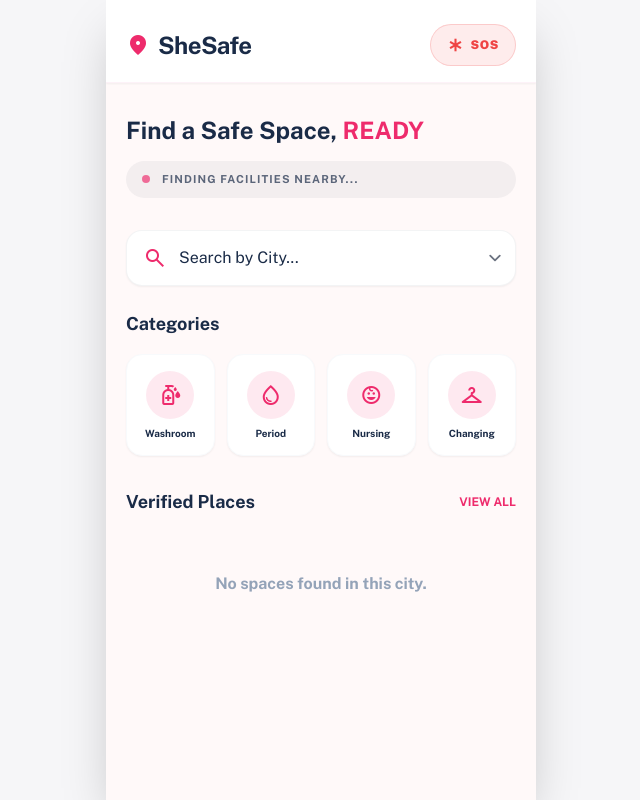
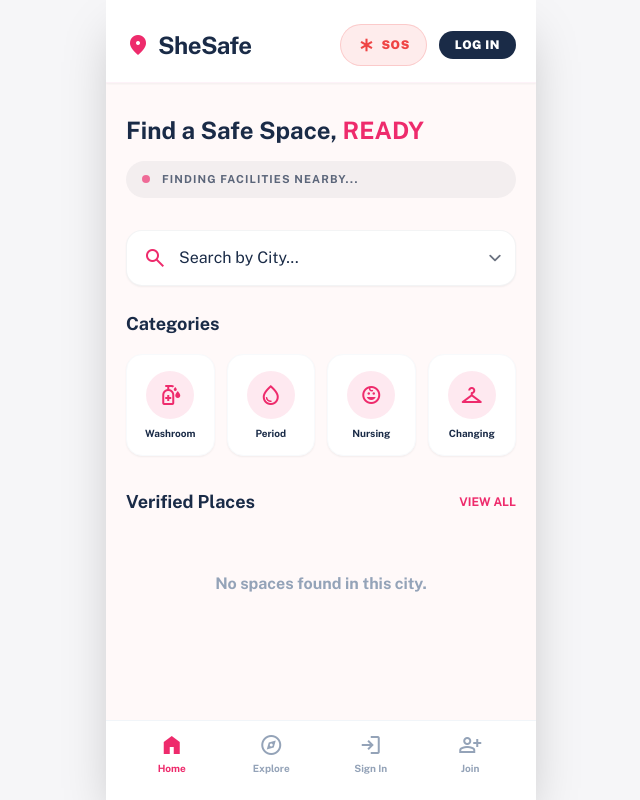
Before and after one commit to 25f1002177/SheSafe, a Flask app: page / in a window 1280 px wide. Shown: the whole page, without its empty margins (319-959 px from the left). Run offline with Flask 3, Linux system fonts and the light colour scheme; some libraries are stand-ins or nearby versions.

Commit message:
Navbar consistent

```diff
--- a/app/templates/base.html
+++ b/app/templates/base.html
@@ -1,16 +1,20 @@
 <!DOCTYPE html>
 <html class="light" lang="en">
+
 <head>
-    <meta charset="utf-8"/>
-    <meta content="width=device-width, initial-scale=1.0" name="viewport"/>
+    <meta charset="utf-8" />
+    <meta content="width=device-width, initial-scale=1.0" name="viewport" />
     <title>{% block title %}SheSafe{% endblock %}</title>
     <!-- Tailwind CSS with Plugins -->
     <script src="https://cdn.tailwindcss.com?plugins=forms,container-queries"></script>
     <!-- Google Fonts -->
-    <link href="https://fonts.googleapis.com/css2?family=Public+Sans:wght@300;400;500;600;700;800;900&display=swap" rel="stylesheet"/>
-    <link href="https://fonts.googleapis.com/css2?family=Plus+Jakarta+Sans:wght@400;500;600;700;800&display=swap" rel="stylesheet"/>
+    <link href="https://fonts.googleapis.com/css2?family=Public+Sans:wght@300;400;500;600;700;800;900&display=swap"
+        rel="stylesheet" />
+    <link href="https://fonts.googleapis.com/css2?family=Plus+Jakarta+Sans:wght@400;500;600;700;800&display=swap"
+        rel="stylesheet" />
     <!-- Material Symbols -->
-    <link href="https://fonts.googleapis.com/css2?family=Material+Symbols+Outlined:wght,FILL@100..700,0..1&display=swap" rel="stylesheet">
+    <link href="https://fonts.googleapis.com/css2?family=Material+Symbols+Outlined:wght,FILL@100..700,0..1&display=swap"
+        rel="stylesheet">
 
     <script id="tailwind-config">
         tailwind.config = {
@@ -28,7 +32,7 @@
                         "display": ["Public Sans"],
                         "plus": ["Plus Jakarta Sans"]
                     },
-                    borderRadius: {"DEFAULT": "0.5rem", "lg": "1rem", "xl": "1.5rem", "full": "9999px"},
+                    borderRadius: { "DEFAULT": "0.5rem", "lg": "1rem", "xl": "1.5rem", "full": "9999px" },
                 },
             },
         }
@@ -51,6 +55,7 @@
     </style>
     {% block styles %}{% endblock %}
 </head>
+
 <body class="min-h-screen">
     <div class="max-w-[430px] mx-auto min-h-screen flex flex-col relative bg-white dark:bg-background-dark shadow-2xl">
 
@@ -60,7 +65,8 @@
             {% for category, message in messages %}
             <div class="px-4 py-3 rounded-xl shadow-lg backdrop-blur-md font-bold text-sm flex items-center gap-3 animate-bounce
                 {% if category == 'error' %}bg-red-500/90 text-white{% else %}bg-navy-trust/90 text-white{% endif %}">
-                <span class="material-symbols-outlined">{% if category == 'error' %}error{% else %}check_circle{% endif %}</span>
+                <span class="material-symbols-outlined">{% if category == 'error' %}error{% else %}check_circle{% endif
+                    %}</span>
                 {{ message }}
             </div>
             {% endfor %}
@@ -73,28 +79,53 @@
         </main>
 
         {% block bottom_nav %}
-            {% if current_user.is_authenticated %}
-                {% if current_user.is_vendor %}
+        <nav
+            class="fixed bottom-0 w-full max-w-[430px] bg-white/95 dark:bg-slate-900/95 backdrop-blur-md border-t border-slate-100 dark:border-slate-800 px-4 py-3 pb-6 flex justify-around items-end z-50">
+            {% if not current_user.is_authenticated %}
+            <!-- Guest Bottom Nav -->
+            <a href="{{ url_for('main.index') }}"
+                class="flex flex-col items-center gap-1 w-1/4 {% if request.endpoint == 'main.index' %}text-brand-pink{% else %}text-slate-400{% endif %}">
+                <span
+                    class="material-symbols-outlined {% if request.endpoint == 'main.index' %}fill-1{% endif %}">home</span>
+                <span class="text-[10px] font-bold">Home</span>
+            </a>
+            <a href="#explore" class="flex flex-col items-center gap-1 w-1/4 text-slate-400">
+                <span class="material-symbols-outlined">explore</span>
+                <span class="text-[10px] font-bold">Explore</span>
+            </a>
+            <a href="{{ url_for('main.login') }}" class="flex flex-col items-center gap-1 w-1/4 text-slate-400">
+                <span class="material-symbols-outlined">login</span>
+                <span class="text-[10px] font-bold">Sign In</span>
+            </a>
+            <a href="{{ url_for('main.register') }}" class="flex flex-col items-center gap-1 w-1/4 text-slate-400">
+                <span class="material-symbols-outlined">person_add</span>
+                <span class="text-[10px] font-bold">Join</span>
+            </a>
+            {% elif current_user.role == 'vendor' %}
             <!-- Vendor Bottom Nav -->
-                    <nav class="fixed bottom-0 w-full max-w-[430px] bg-white/95 dark:bg-slate-900/95 backdrop-blur-md border-t border-slate-200 dark:border-slate-800 flex justify-around p-2 pb-6 z-50">
-                        <a href="{{ url_for('main.dashboard') }}" class="flex flex-col items-center gap-1 {% if request.endpoint == 'main.dashboard' %}text-brand-pink{% else %}text-slate-400{% endif %}">
-                            <span class="material-symbols-outlined {% if request.endpoint == 'main.dashboard' %}fill-1{% endif %}">dashboard</span>
-                            <p class="text-[10px] font-medium">Dashboard</p>
+            <a href="{{ url_for('main.dashboard') }}"
+                class="flex flex-col items-center gap-1 w-1/3 {% if request.endpoint == 'main.dashboard' %}text-brand-pink{% else %}text-slate-400{% endif %}">
+                <span
+                    class="material-symbols-outlined {% if request.endpoint == 'main.dashboard' %}fill-1{% endif %}">dashboard</span>
+                <p class="text-[10px] font-medium font-bold">Dashboard</p>
             </a>
-                        <a href="#" class="flex flex-col items-center gap-1 text-slate-400 opacity-50 cursor-not-allowed">
-                            <span class="material-symbols-outlined">qr_code_scanner</span>
-                            <p class="text-[10px] font-medium">Scanner</p>
+            <div class="flex flex-col items-center w-1/3 -mt-8 relative">
+                <div
+                    class="bg-navy-trust size-14 rounded-full flex items-center justify-center text-white shadow-lg shadow-navy-trust/30 ring-4 ring-white mb-1">
+                    <span class="material-symbols-outlined text-3xl">qr_code_scanner</span>
+                </div>
+                <span class="text-[10px] font-bold text-navy-trust dark:text-white">Scan</span>
+            </div>
+            <a href="{{ url_for('main.logout') }}" class="flex flex-col items-center gap-1 w-1/3 text-slate-400">
+                <span class="material-symbols-outlined">logout</span>
+                <p class="text-[10px] font-bold">Logout</p>
             </a>
-                        <a href="{{ url_for('main.user_dashboard') }}" class="flex flex-col items-center gap-1 {% if request.endpoint == 'main.user_dashboard' %}text-brand-pink{% else %}text-slate-400{% endif %}">
-                            <span class="material-symbols-outlined {% if request.endpoint == 'main.user_dashboard' %}fill-1{% endif %}">person</span>
-                            <p class="text-[10px] font-medium">Profile</p>
-                        </a>
-                    </nav>
             {% else %}
             <!-- User Bottom Nav -->
-                    <nav class="fixed bottom-0 w-full max-w-[430px] bg-white/95 dark:bg-slate-900/95 backdrop-blur-md border-t border-slate-100 dark:border-slate-800 px-4 py-3 pb-6 flex justify-between items-end z-50">
-                        <a href="{{ url_for('main.index') }}" class="flex flex-col items-center gap-1 w-1/5 {% if request.endpoint == 'main.index' %}text-brand-pink{% else %}text-slate-400{% endif %}">
-                            <span class="material-symbols-outlined {% if request.endpoint == 'main.index' %}fill-1{% endif %}">home</span>
+            <a href="{{ url_for('main.index') }}"
+                class="flex flex-col items-center gap-1 w-1/5 {% if request.endpoint == 'main.index' %}text-brand-pink{% else %}text-slate-400{% endif %}">
+                <span
+                    class="material-symbols-outlined {% if request.endpoint == 'main.index' %}fill-1{% endif %}">home</span>
                 <span class="text-[10px] font-bold">Home</span>
             </a>
             <a href="#explore" class="flex flex-col items-center gap-1 w-1/5 text-slate-400">
@@ -102,25 +133,30 @@
                 <span class="text-[10px] font-bold">Explore</span>
             </a>
             <div class="flex flex-col items-center w-1/5 -mt-8 relative">
-                            <div class="bg-navy-trust size-14 rounded-full flex items-center justify-center text-white shadow-lg shadow-navy-trust/30 ring-4 ring-white mb-1">
+                <div
+                    class="bg-navy-trust size-14 rounded-full flex items-center justify-center text-white shadow-lg shadow-navy-trust/30 ring-4 ring-white mb-1">
                     <span class="material-symbols-outlined text-3xl">clinical_notes</span>
                 </div>
-                            <span class="text-[10px] font-medium text-navy-trust dark:text-white">Ask</span>
+                <span class="text-[10px] font-bold text-navy-trust dark:text-white">Ask</span>
             </div>
-                        <a href="{{ url_for('main.dashboard') }}" class="flex flex-col items-center gap-1 w-1/5 {% if request.endpoint == 'main.dashboard' %}text-brand-pink{% else %}text-slate-400{% endif %}">
-                            <span class="material-symbols-outlined {% if request.endpoint == 'main.dashboard' %}fill-1{% endif %}">schedule</span>
+            <a href="{{ url_for('main.dashboard') }}"
+                class="flex flex-col items-center gap-1 w-1/5 {% if request.endpoint == 'main.dashboard' %}text-brand-pink{% else %}text-slate-400{% endif %}">
+                <span
+                    class="material-symbols-outlined {% if request.endpoint == 'main.dashboard' %}fill-1{% endif %}">schedule</span>
                 <span class="text-[10px] font-bold">History</span>
             </a>
-                        <a href="{{ url_for('main.user_dashboard') }}" class="flex flex-col items-center gap-1 w-1/5 {% if request.endpoint == 'main.user_dashboard' %}text-brand-pink{% else %}text-slate-400{% endif %}">
-                            <span class="material-symbols-outlined {% if request.endpoint == 'main.user_dashboard' %}fill-1{% endif %}">person</span>
+            <a href="{{ url_for('main.user_dashboard') }}"
+                class="flex flex-col items-center gap-1 w-1/5 {% if request.endpoint == 'main.user_dashboard' %}text-brand-pink{% else %}text-slate-400{% endif %}">
+                <span
+                    class="material-symbols-outlined {% if request.endpoint == 'main.user_dashboard' %}fill-1{% endif %}">person</span>
                 <span class="text-[10px] font-bold">Profile</span>
             </a>
+            {% endif %}
         </nav>
-                {% endif %}
-            {% endif %}
         {% endblock %}
     </div>
 
     {% block scripts %}{% endblock %}
 </body>
+
 </html>
--- a/app/templates/index.html
+++ b/app/templates/index.html
@@ -18,15 +18,20 @@
                 <span class="material-symbols-outlined text-lg fill-1">emergency</span>
                 <span class="text-xs font-black uppercase tracking-wider">SOS</span>
             </button>
-            {% if current_user.is_authenticated and not current_user.is_vendor %}
+            {% if current_user.is_authenticated and current_user.role != 'vendor' %}
             <a href="{{ url_for('main.vendor_onboard') }}"
                 class="flex size-10 items-center justify-center rounded-full bg-navy-trust/5 text-navy-trust dark:text-white">
                 <span class="material-symbols-outlined">store</span>
             </a>
-            {% elif current_user.is_authenticated and current_user.is_vendor %}
+            {% elif current_user.is_authenticated and current_user.role == 'vendor' %}
             <a href="{{ url_for('main.dashboard') }}"
                 class="flex size-10 items-center justify-center rounded-full bg-navy-trust/5 text-navy-trust dark:text-white">
                 <span class="material-symbols-outlined">dashboard</span>
+            </a>
+            {% else %}
+            <a href="{{ url_for('main.login') }}"
+                class="bg-navy-trust text-white px-4 py-1.5 rounded-full flex items-center gap-1.5 active:scale-95 transition-all">
+                <span class="text-xs font-black uppercase tracking-wider">Log In</span>
             </a>
             {% endif %}
         </div>
@@ -36,7 +41,7 @@
     <div class="px-5 pt-8 pb-2">
         <h2 class="text-navy-trust dark:text-white text-2xl font-bold leading-tight">
             Find a Safe Space, <span class="text-brand-pink">{% if current_user.is_authenticated %}{{
-                current_user.username | upper }}{% else %}READY{% endif %}</span>
+                current_user.name | upper }}{% else %}READY{% endif %}</span>
         </h2>
     </div>
 
--- a/app/templates/login.html
+++ b/app/templates/login.html
@@ -7,10 +7,10 @@
     class="relative flex min-h-screen w-full flex-col overflow-x-hidden pb-32 max-w-[430px] mx-auto bg-white dark:bg-background-dark px-5">
     <!-- Hero / Branding -->
     <div class="pt-20 pb-12 flex flex-col items-center text-center">
-        <div
-            class="size-16 rounded-[22px] bg-primary flex items-center justify-center text-white mb-6 shadow-xl shadow-primary/20">
+        <a href="{{ url_for('main.index') }}"
+            class="size-16 rounded-[22px] bg-primary flex items-center justify-center text-white mb-6 shadow-xl shadow-primary/20 active:scale-95 transition-all">
             <span class="material-symbols-outlined text-3xl font-black">shield_with_heart</span>
-        </div>
+        </a>
         <h1 class="text-navy-trust dark:text-white text-3xl font-black tracking-tight mb-2">Welcome Back</h1>
         <p class="text-slate-400 text-sm font-medium">Continue your journey to a safer space</p>
     </div>
--- a/app/templates/register.html
+++ b/app/templates/register.html
@@ -7,10 +7,10 @@
     class="relative flex min-h-screen w-full flex-col overflow-x-hidden pb-32 max-w-[430px] mx-auto bg-white dark:bg-background-dark px-5">
     <!-- Hero / Branding -->
     <div class="pt-16 pb-10 flex flex-col items-center text-center">
-        <div
-            class="size-16 rounded-[22px] bg-brand-pink flex items-center justify-center text-white mb-6 shadow-xl shadow-brand-pink/20">
+        <a href="{{ url_for('main.index') }}"
+            class="size-16 rounded-[22px] bg-brand-pink flex items-center justify-center text-white mb-6 shadow-xl shadow-brand-pink/20 active:scale-95 transition-all">
             <span class="material-symbols-outlined text-3xl font-black">join_full</span>
-        </div>
+        </a>
         <h1 class="text-navy-trust dark:text-white text-3xl font-black tracking-tight mb-2">Create Account</h1>
         <p class="text-slate-400 text-sm font-medium">Join thousands of women staying safe</p>
     </div>
--- a/app/templates/user_dashboard.html
+++ b/app/templates/user_dashboard.html
@@ -129,11 +129,11 @@
                             {{ user.name }}</p>
                     </div>
                     <div>
-                        <label
-                            class="text-[10px] font-bold text-slate-400 uppercase tracking-widest block mb-2">Username</label>
+                        <label class="text-[10px] font-bold text-slate-400 uppercase tracking-widest block mb-2">Email
+                            Address</label>
                         <p
                             class="text-sm font-bold text-navy-trust dark:text-white bg-slate-50 dark:bg-slate-800 p-4 rounded-2xl">
-                            @{{ user.username }}</p>
+                            {{ user.email }}</p>
                     </div>
                     <div>
                         <label class="text-[10px] font-bold text-slate-400 uppercase tracking-widest block mb-2">Aadhar
--- a/app/templates/vendor_details.html
+++ b/app/templates/vendor_details.html
@@ -135,9 +135,9 @@
                     <div class="flex items-center gap-2">
                         <div
                             class="size-8 bg-pink-100 dark:bg-pink-900/30 rounded-full flex items-center justify-center text-brand-pink font-bold text-xs uppercase">
-                            {{ feedback.user.username[0] }}
+                            {{ feedback.user.name[0] }}
                         </div>
-                        <span class="text-xs font-bold text-navy-trust dark:text-white">{{ feedback.user.username
+                        <span class="text-xs font-bold text-navy-trust dark:text-white">{{ feedback.user.name
                             }}</span>
                     </div>
                     <div class="flex items-center gap-0.5 text-brand-pink">
```
Lines whose indentation alone changed are shown as unchanged.
